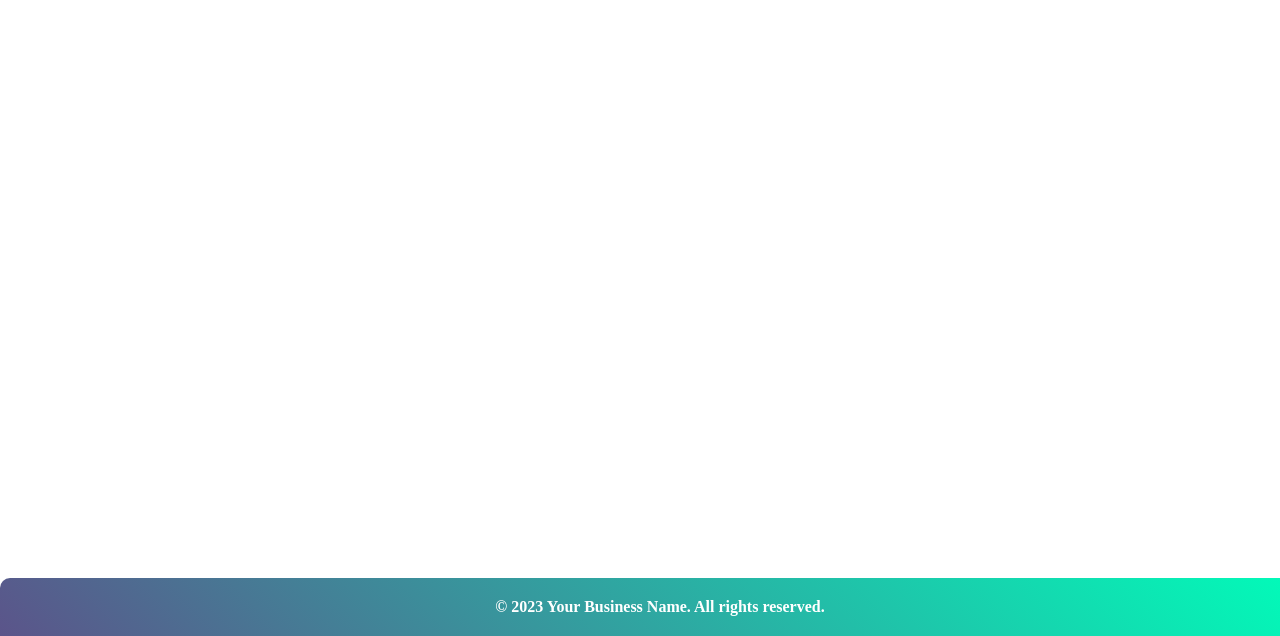
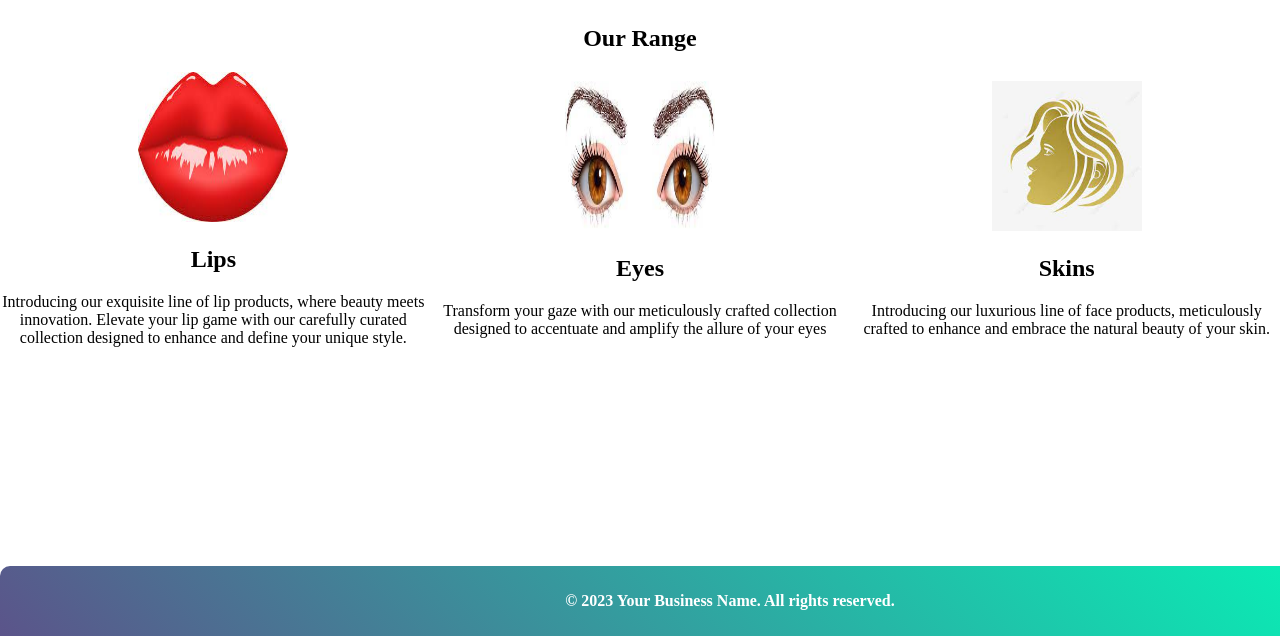
Before and after one commit to aliceavien/mid_term_mis_455, a plain HTML site: page index.html in a window 1280 px wide. Shown: the part 164-800 px from the top of the page. Drawn offline with Linux system fonts and the light colour scheme.

Commit message:
home page flex is done

```diff
--- a/index.html
+++ b/index.html
@@ -4,18 +4,53 @@
     <meta charset="UTF-8" />
     <meta name="viewport" content="width=device-width, initial-scale=1.0" />
     <link rel="stylesheet" href="style.css" />
-    <title>Home</title>
+    <link
+      rel="stylesheet"
+      href="https://fonts.googleapis.com/css2?family=Roboto&display=swap"
+    />
+    <title>Ayeshi's Make Up</title>
   </head>
   <body>
     <ul class="nav">
       <li><a class="active" href="/index.html">Home</a></li>
-      <li><a href="/page1.html">Products</a></li>
-      <li><a href="/inputPage.html">Contact Us</a></li>
+      <li><a href="/product.html">Products</a></li>
+      <li><a href="/contact.html">Contact Us</a></li>
     </ul>
 
+    <section class="main-content">
+      <h1 class="welcome">Welcome to Ayeshi's Store</h1>
+      <h2>Our Range</h2>
+
+      <div class="flex-container">
+        <div class="card">
+          <img src="images/lip.jpg" alt="Product Image 1" />
+          <h1>Lips</h1>
+          <p>
+            Introducing our exquisite line of lip products, where beauty meets
+            innovation. Elevate your lip game with our carefully curated
+            collection designed to enhance and define your unique style.
+          </p>
+        </div>
+        <div class="card">
+          <img src="images/eyes.jpg" alt="Product Image 1" />
+          <h1>Eyes</h1>
+          <p>
+            Transform your gaze with our meticulously crafted collection
+            designed to accentuate and amplify the allure of your eyes
+          </p>
+        </div>
+        <div class="card">
+          <img src="images/skin.jpg" alt="Product Image 1" />
+          <h1>Skins</h1>
+          <p>
+            Introducing our luxurious line of face products, meticulously crafted to enhance and embrace the natural beauty of your skin.
+          </p>
+        </div>
+      </div>
+    </section>
 
     <div class="footer">
-        <p>&copy; 2023 Your Business Name. All rights reserved.</p>
+      <p>&copy; 2023 Your Business Name. All rights reserved.</p>
     </div>
     <script src="index.js"></script>
   </body>
--- a/style.css
+++ b/style.css
@@ -1,4 +1,4 @@
-*{
+body{
     max-width: 1440px;
     margin: auto;
 }
@@ -36,12 +36,39 @@
 .footer {
     background: linear-gradient(-135deg, #00feba, #5b548a);
     color: #fff;
-    padding: 20px;
+    padding: 10px;
     text-align: center;
     position: fixed;
     bottom: 0;
-    width: 100%;
+    width: 1440px;
     font-weight: bold;
     border-top-left-radius: 10px;
     border-top-right-radius: 10px;
 }
+
+.main-content {
+    text-align: center;
+}
+
+.flex-container {
+    display: flex;
+    align-items: center;
+    justify-content: center;
+
+}
+
+.welcome{
+    font-size: 50px;
+    color: rgb(87, 42, 102);
+    font-family: 'Roboto', sans-serif;
+}
+
+.card img{
+    width: 150px;
+    height: 150px;
+    margin: 0px 0px;
+}
+
+.card{
+    width: 500px;
+}
```
Also changed, not shown: contact.html (added, +22 -0 lines), product.html (added, +22 -0 lines), images/blush1.png (added), images/eye.jpg (added), images/eyeliner1.jpg (added), images/eyes.jpg (added), images/lip.jpg (added), images/lipbalm1.webp (added), images/lipgloss1.webp (added), images/lipliner1.webp (added), images/lipoil1.jpg (added), images/skin.jpg (added).
